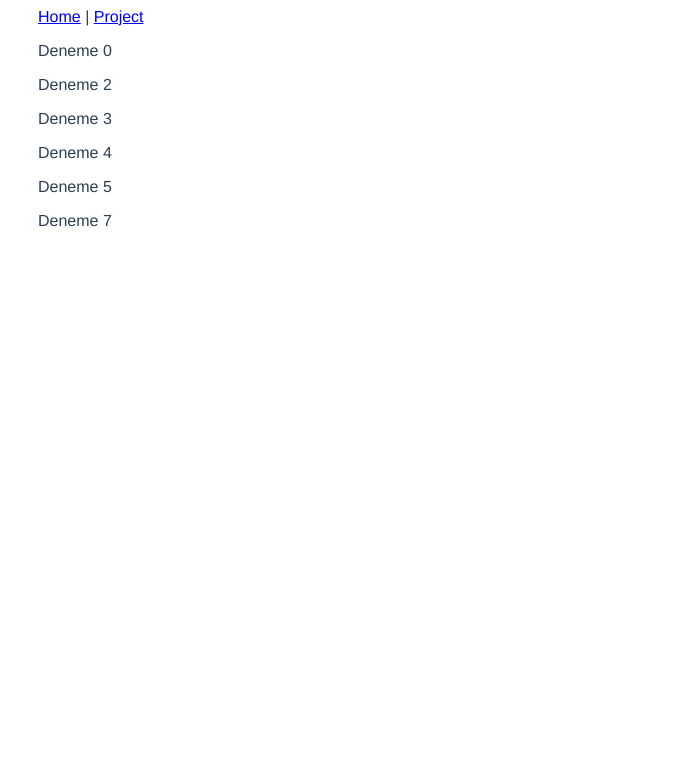
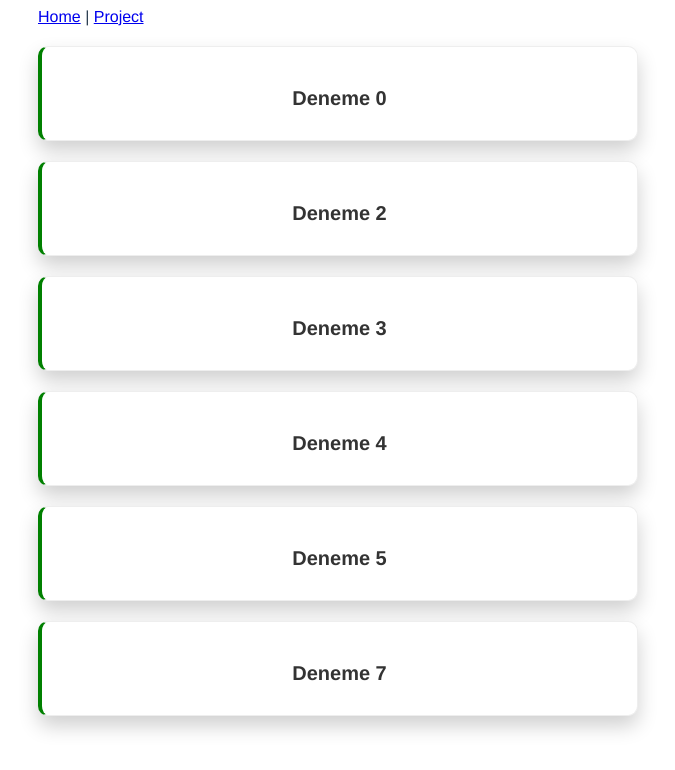
Before and after one commit to ebrardev/project-planner, a Vue app: page / in a window 1280 px wide. Shown: the top 770 px of the page, without its empty margins (302-977 px from the left). Built offline with nearby package versions, Linux system fonts and the light colour scheme; data requests are answered from the project's data file.

Commit message:
singleproject component ,some style

```diff
--- /dev/null
+++ b/src/components/SingleProject.vue
@@ -0,0 +1,48 @@
+<template>
+  <div class="project">
+    <div class="actions">
+     <h3  @click="showDetails =!showDetails" >{{ project.title }}</h3>
+
+    </div>
+    <div class="details"  v-if="showDetails">
+        <p>{{ project.details }}</p>
+    </div>
+  </div>
+</template>
+
+<script>
+export default {
+    props: ['project'],
+    data() {
+        return{
+            showDetails: false
+        }
+    }
+
+
+}
+</script>
+
+<style>
+.project{
+    margin: 20px auto;
+    padding: 20px;
+    border-radius: 10px;
+    background-color: #fff;
+    box-shadow: 0 10px 20px rgba(0,0,0,0.19);
+    border: 1px solid #eee;
+    box-sizing: border-box;
+    transition: all 0.3s cubic-bezier(0.25, 0.8, 0.25, 1);
+    cursor: pointer;
+    border-left: 4px solid green;
+}
+h3{
+    font-size: 20px;
+    margin-bottom: 10px;
+    font-weight: bold;
+    text-align: center;
+    color: #333;
+    transition: all 0.3s cubic-bezier(0.25, 0.8, 0.25, 1);
+    cursor: pointer;
+}
+</style>
--- a/src/views/HomeView.vue
+++ b/src/views/HomeView.vue
@@ -2,8 +2,8 @@
   <div class="home">
    <div v-if="projects.length">
     <div v-for="project in projects" :key="project.id">
-       <p>{{ project.title }}</p>
 
+    <SingleProject :project="project" />
 
     </div>
 
@@ -15,10 +15,12 @@
 // @ is an alias to /src
 
 import axios from 'axios';
+import SingleProject from '../components/SingleProject.vue';
 
 export default {
   name: 'HomeView',
   components: {
+    SingleProject
 
   },
   data(){
```
